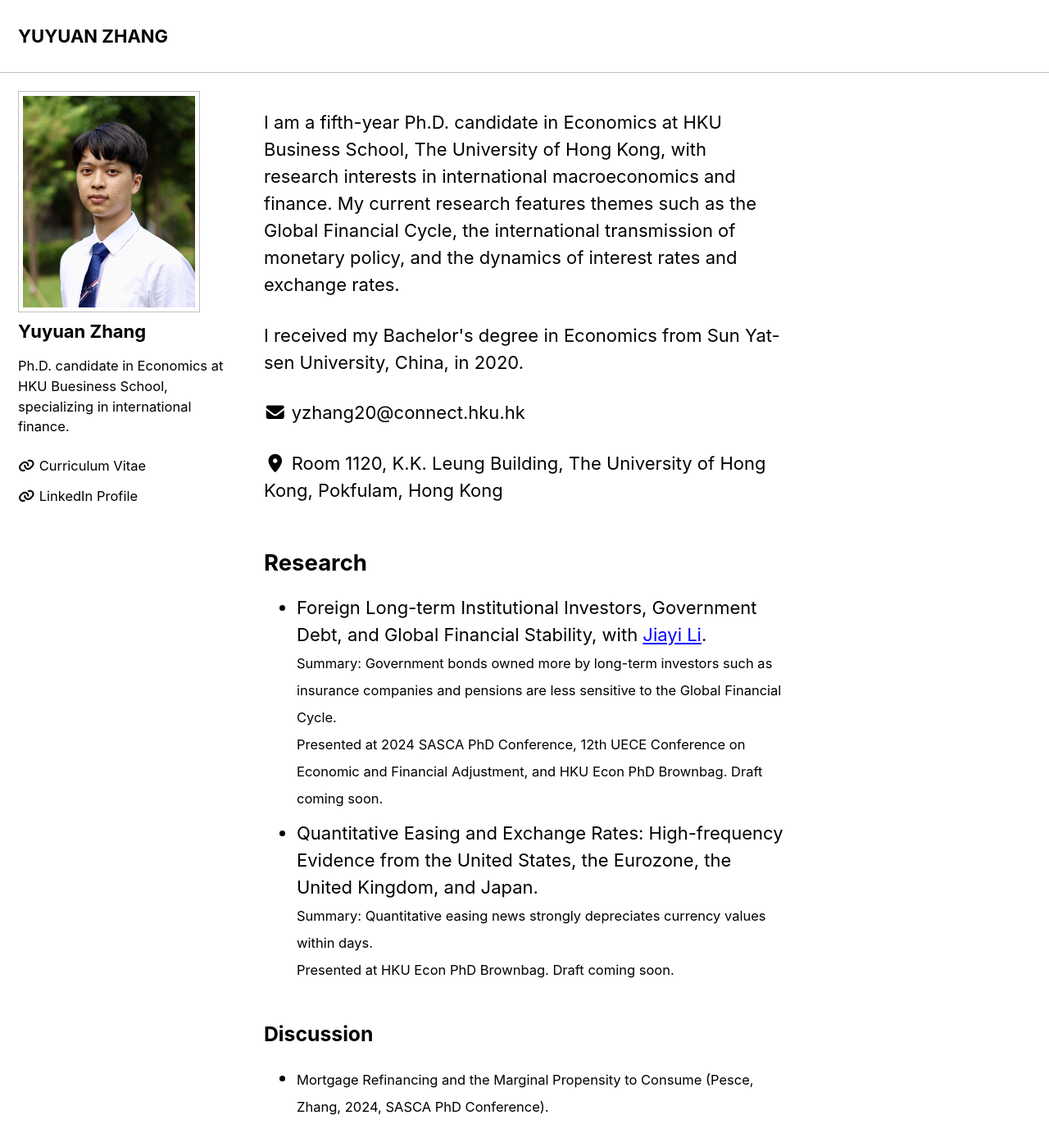
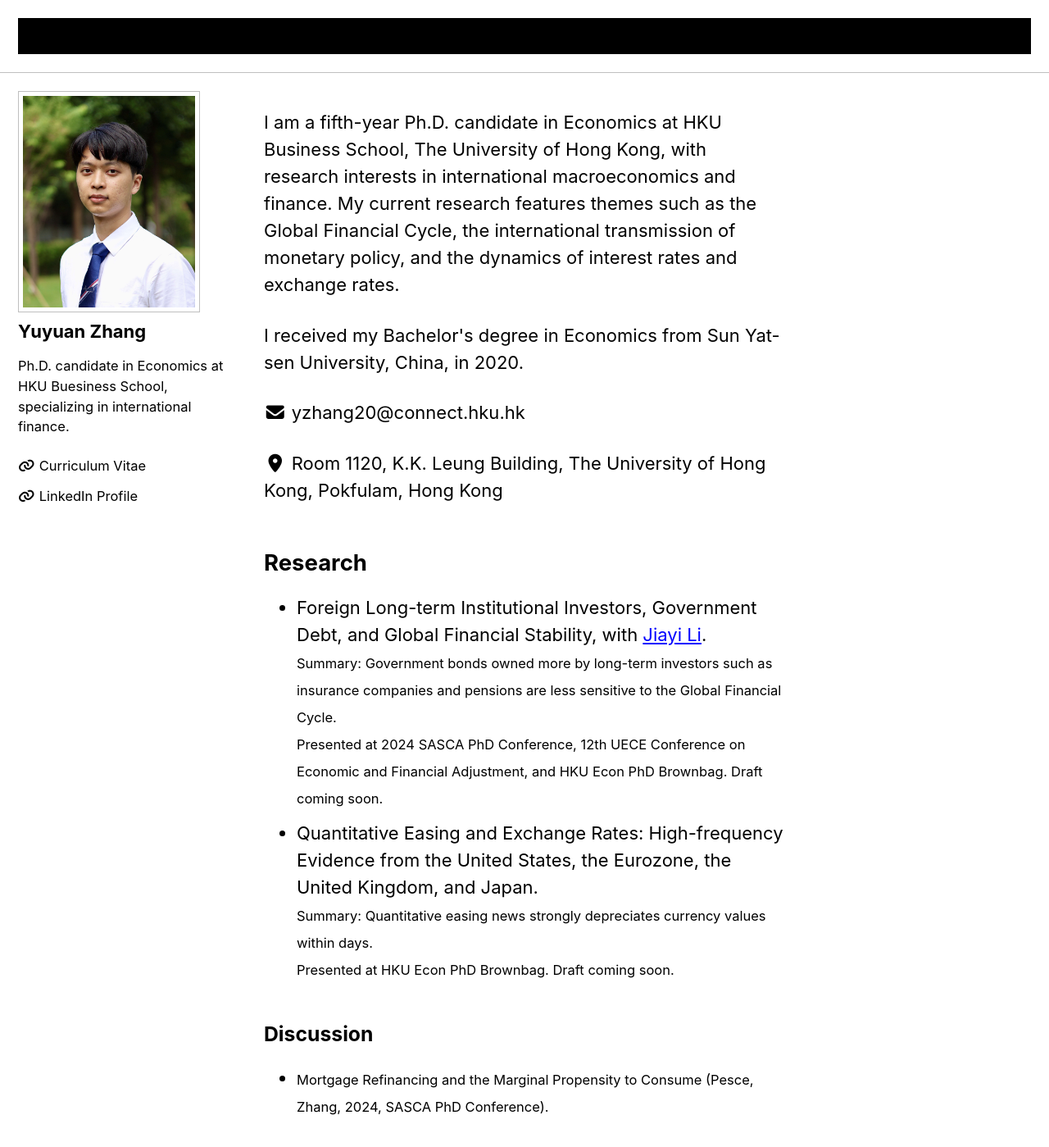
Before and after one commit to yuyuanecon/yuyuanecon.github.io, a Jekyll site: the page built from index.html, in a window 1280 px wide and 1400 px high. Shown: the whole window at 82% size. Built offline with Jekyll 4.4.1, drawn with Linux system fonts in a browser that asks for light colours; cached includes are drawn as plain includes; the list of posts is cut into pages by our own code.

Commit message:
Update _navigation.scss

```diff
--- a/_sass/minimal-mistakes/_navigation.scss
+++ b/_sass/minimal-mistakes/_navigation.scss
@@ -10,7 +10,7 @@
   @include clearfix;
   margin: 0 auto;
   max-width: 100%;
-  /*padding-inline: 1em;*/
+  padding-inline: 1em;
   font-family: $sans-serif;
   -webkit-animation: $intro-transition;
   animation: $intro-transition;
@@ -176,7 +176,7 @@
   -ms-flex-align: center;
   align-items: center;
   min-height: $nav-height;
-  background: $background-color;
+  background: $footer-background-color;
 
   a {
     display: block;
```
